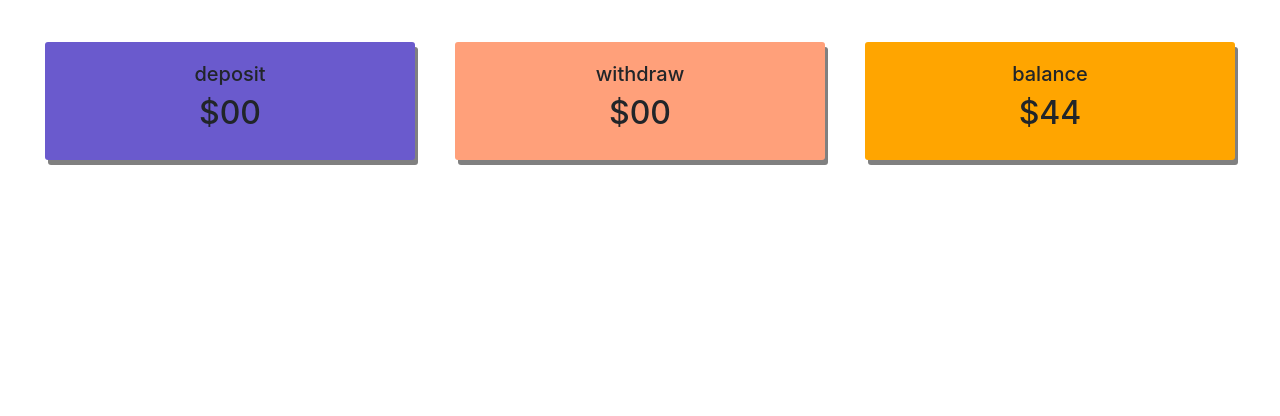
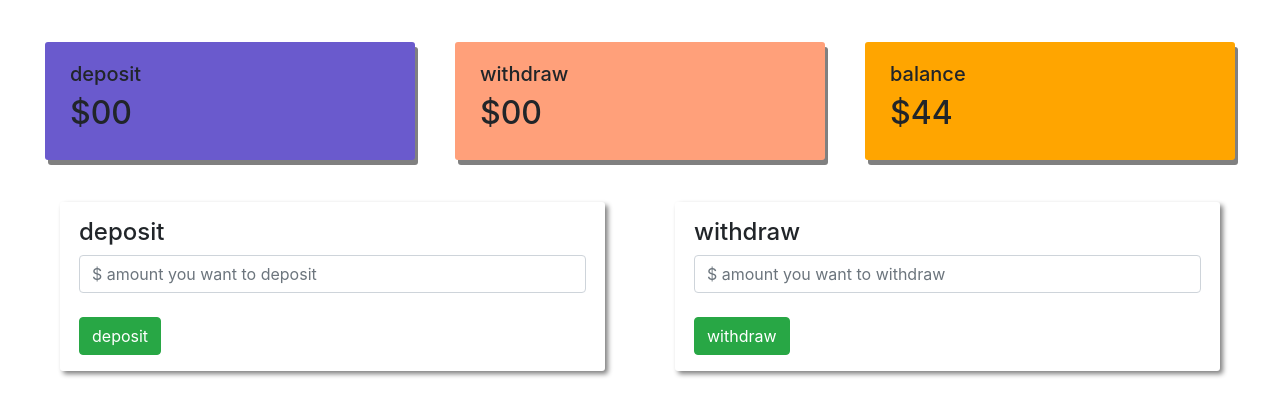
Before and after one commit to mehedi-hassan-007/pioneer-account, a plain HTML site: page index.html in a window 1280 px wide. Both pictures are taken after a click on the button "enter". Drawn offline with nearby package versions, Linux system fonts and the light colour scheme.

Commit message:
half of the work

```diff
--- a/index.html
+++ b/index.html
@@ -11,11 +11,11 @@
 <body>
    <div id="login-area">
     <h1 class = "bank-title">wellcome to pioneer bank</h1>
-     <div class="submit-area">
+     <div class="submit-area text-left">
       <h3>login</h3>
       <input type="text" class="form-control" placeholder="name" name="" id="">
       <br>
-      <input type="text" class="form-control" placeholder="name" name="" id="">
+      <input type="password" class="form-control" placeholder="password" name="" id="">
       <br>
       <button id ="button" class="btn btn-success">enter</button>
      </div>
@@ -25,7 +25,7 @@
       <div class="col-4 ">
        <div class="transaction-box deposit">
         <h5>deposit</h5>
-        <h2>$00</h2>
+        <h2>$<span id="currentDeposit">00</span></h2>
        </div>
       </div class="col-4">
       <div class="col-4 ">
@@ -33,16 +33,35 @@
           <h5>withdraw</h5>
           <h2>$00</h2>
         </div>
-       </div class="col-4">
-       <div class="col-4 ">
+      </div class="col-4">
+      <div class="col-4 ">
         <div class="transaction-box balance">
           <h5>balance</h5>
           <h2>$44</h2>
         </div>
        </div class="col-4">
-  </div>
-</div>
+    </div>
+      <div class="row deposit-area">
+         <div class="col-md-6">
+            <div class="transaction-submit submit-area">
+            <h4>deposit</h4>
+            <input id ="deposit-amount" type="text" class="form-control" placeholder ="$ amount you want to deposit">
+            <br>
+            <button id ="deposit-btn" class="btn btn-success">deposit</button>
+            </div>
+        </div>
+          <div class="col-md-6">
+            <div class="transaction-submit submit-area">
+            <h4>withdraw</h4>
+            <input type="text" class="form-control" placeholder ="$ amount you want to withdraw">
+            <br>
+            <button class="btn btn-success">withdraw</button>
+            </div>
+        </div>
+      </div>
+   </div>
   <script>
+    //login button event handler
     const loginBtn = document.getElementById("button");
     loginBtn.addEventListener("click",function() {
       const loginArea =document.getElementById("login-area")
@@ -50,6 +69,19 @@
       const transactionArea = document.getElementById("transaction-area");
       transactionArea.style.display = "block";
     });
+
+    //deposit button event handler
+      const depositBtn = document.getElementById("deposit-btn")
+      depositBtn.addEventListener("click", function () {
+      const depositAmount = document.getElementById("deposit-amount").value;
+      const depositNumber = parseFloat(depositAmount)
+
+
+      const currentDeposit = document.getElementById("currentDeposit").innerText;
+      const currentDepositNumber = parseFloat(currentDeposit)
+      const totalDeposit = depositNumber + currentDepositNumber;
+      document.getElementById("currentDeposit").innerText = totalDeposit;
+      });
   </script>
 </body>
 </html>
--- a/style.css
+++ b/style.css
@@ -14,23 +14,23 @@ element.style {
     text-align: left;
     border: 2px 2px gray solid;
     box-shadow: 2px 2px 5px grey;
-    margin: 30px 40px;
-    padding: 25px 44px;
+    margin: 30px 100px;
+    padding: 25px 30px;
     border-radius: 5px;
 }
 #transaction-area{
-    display: block;
+    display: none;
 }
 .col-4{
     border: 2px;
     border-radius: 2px;
-    padding
 }
 .transaction-box{
     margin: 2px 5px;
     border-radius: 3px;
     box-shadow: 3px 5px grey;
-    padding: 20px 10px;
+    padding: 20px 25px;
+    text-align: left;
 }
 .deposit{
     background-color: slateblue;
@@ -41,3 +41,15 @@ element.style {
 .balance{
     background-color: orange;
 }
+.deposit-area{
+    margin-top: 40px;
+}
+.transaction-submit {
+        width: ;
+        padding: 16px 19px;
+        margin: 0px 20px;
+        text-align: left;
+        box-shadow: 3px 3px 5px grey;
+        border-radius: 3px;
+        border: 2px 3px grey;
+}
```
